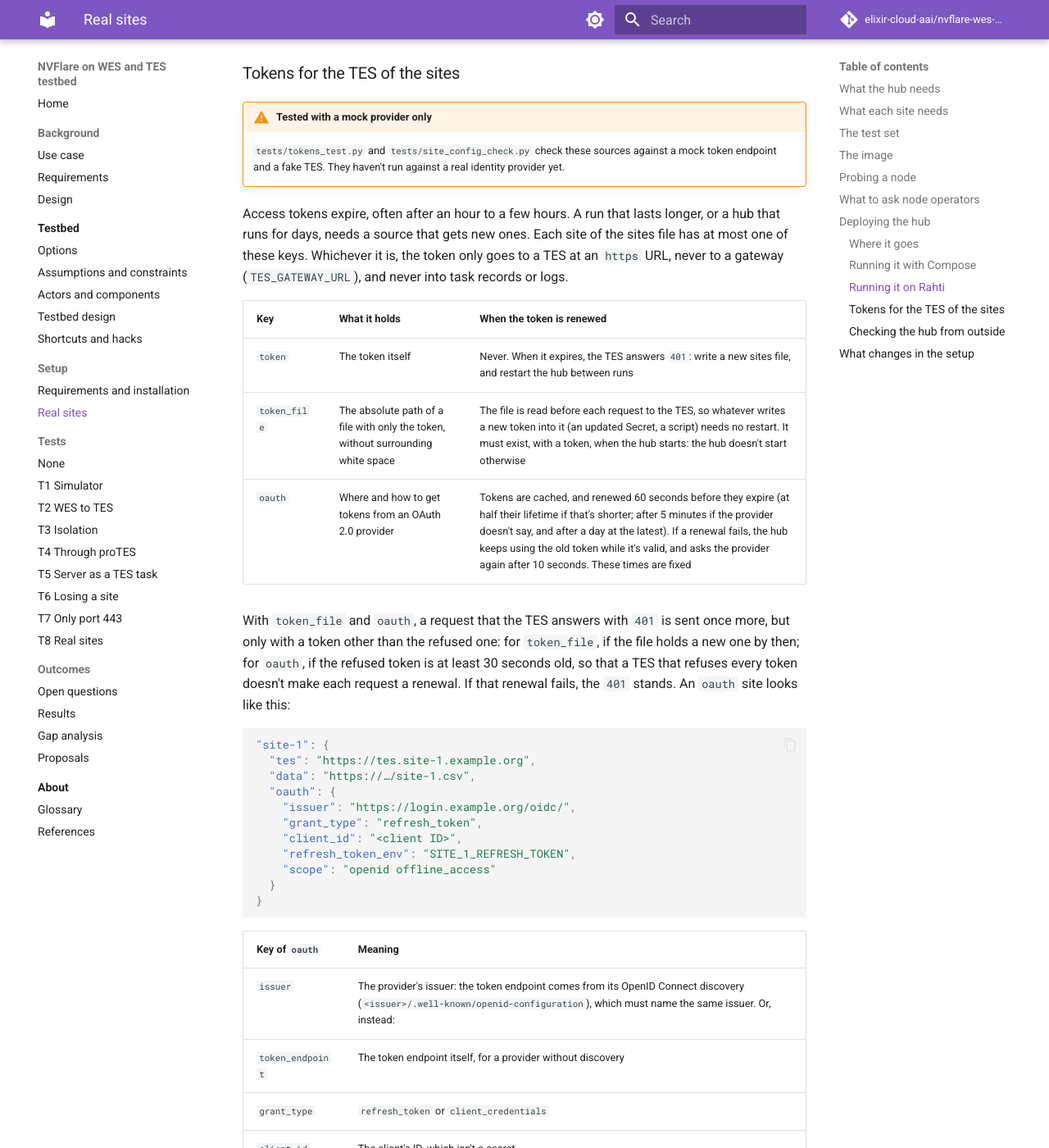
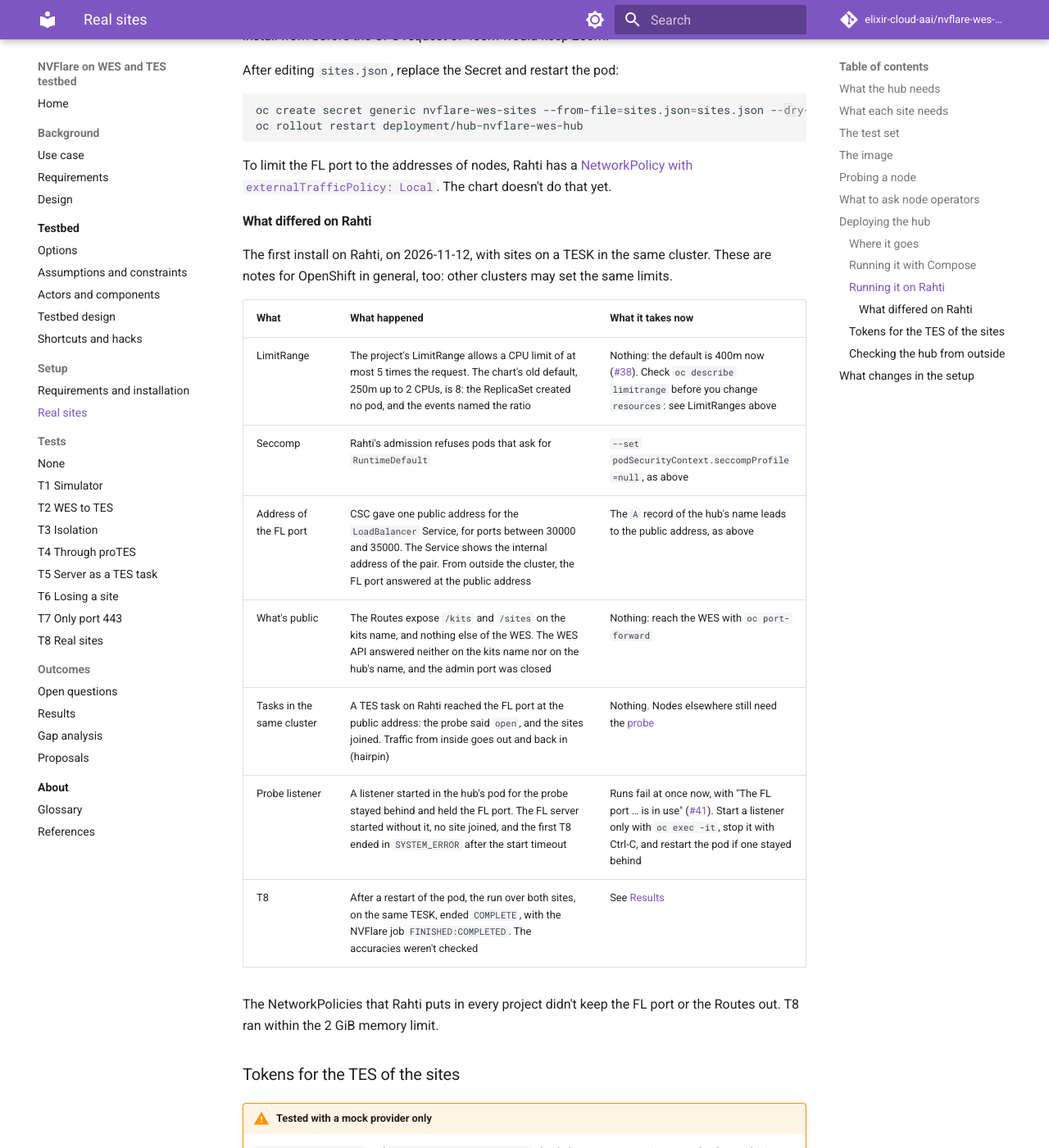
Before and after one commit to elixir-cloud-aai/nvflare-wes-testbed, an MkDocs documentation site: the page built from docs/setup/real-sites.md, in a window 1280 px wide and 1400 px high, scrolled down 10699 px. Shown: the whole window at 82% size. Built offline with MkDocs 1.6.1 and Material for MkDocs 9.7.7, drawn with Linux system fonts in a browser that asks for light colours; comment, search, counter and statistics services are not loaded; some of the changed text lies outside the part shown.

Commit message:
docs: record the first hub run on Rahti (#42)
* docs: record the first hub run on Rahti

The chart ran on Rahti on 2026-11-12 and T8 passed, with both sites
on one TESK in the hub's cluster. Replace the "untested" notes with
what differed (LimitRange ratio, seccomp, LoadBalancer address and
A record, what the Routes expose, hairpin from inside the cluster,
the probe listener that held the FL port), list the CSR Route in the
chart's objects, and record the probe and T8 in Results.

Closes #25

Co-Authored-By: Claude Opus 5.5 <noreply@anthropic.com>
Claude-Session: https://claude.ai/code/session_011FSoqMpmDCfbACLj3uy6xV

* docs: note the FL port answered from outside

Co-Authored-By: Claude Opus 5.5 <noreply@anthropic.com>
Claude-Session: https://claude.ai/code/session_011FSoqMpmDCfbACLj3uy6xV

* docs: qualify the T8 rehearsal and status notes

T8 ended COMPLETE, but its accuracies weren't checked: say so instead
of "passed". Update the status notices on Home and Testbed, which still
said nothing had run beyond a laptop, and note that the FL port also
answered from outside the cluster.

Co-Authored-By: Claude Opus 5.5 <noreply@anthropic.com>
Claude-Session: https://claude.ai/code/session_011FSoqMpmDCfbACLj3uy6xV

---------

Co-authored-by: Claude Opus 5.5 <noreply@anthropic.com>

````diff
--- a/docs/setup/real-sites.md
+++ b/docs/setup/real-sites.md
@@ -1,7 +1,7 @@
 # Real sites
 
-!!! warning "Untested"
-    None of this has run. It's what we expect it to take: see [T8](../tests/t8-real-sites.md) and the [issues](https://github.com/elixir-cloud-aai/nvflare-wes-testbed/issues).
+!!! warning "Tried once, without partner nodes"
+    The hub has run on Rahti, with the chart, and a [T8](../tests/t8-real-sites.md) run there ended `COMPLETE` on 2026-11-12 (accuracies not checked), with both sites on one TES in the same cluster as the hub: see [What differed on Rahti](#what-differed-on-rahti). No node outside that cluster has taken part yet, and the hub hasn't run with Compose on a VM. The rest is what we expect it to take: see the [issues](https://github.com/elixir-cloud-aai/nvflare-wes-testbed/issues).
 
 ## What the hub needs
 
@@ -69,7 +69,7 @@ docker run --rm -e TES_TOKEN elixircloud/nvflare-wes-testbed:dev \
 | `[FAIL]` | 1 | The node can't take part, as shown above that line |
 | `[inconclusive]` | 2 | This doesn't tell: the FL port was `refused`, the log isn't in the task's record (the TES needn't keep it, so ask the operator), the task ran elsewhere than asked for, or it was canceled or still hadn't ended by `--timeout` |
 
-The probe doesn't show that a node can fetch a startup kit from the hub, as its input comes from GitHub: a node with a strict allow-list may differ. That's what question 3 below is for. Record results per node in [Results](../outcomes/results.md), without hostnames. Only local runs against Funnel have been tried, directly and through proTES: see [Tests](../tests/index.md#local-runs).
+The probe doesn't show that a node can fetch a startup kit from the hub, as its input comes from GitHub: a node with a strict allow-list may differ. That's what question 3 below is for. Record results per node in [Results](../outcomes/results.md), without hostnames. Besides local runs against Funnel, directly and through proTES ([Tests](../tests/index.md#local-runs)), it has run against a TESK in the hub's own cluster on Rahti: see [What differed on Rahti](#what-differed-on-rahti).
 
 ## What to ask node operators
 
@@ -81,8 +81,8 @@ The probe doesn't show that a node can fetch a startup kit from the hub, as its
 
 ## Deploying the hub
 
-!!! warning "This hasn't run on a real machine"
-    `tests/hub.sh` runs `compose.hub.yaml` in CI, with local sites that dial the hub by its name, as an arbitrary non-root user, and it checks what the proxy lets through. `tests/chart.sh` checks the chart for Rahti without a cluster. Certificates from Let's Encrypt, a public port and anything on Rahti or Nebius are untested. What's below about Rahti and Nebius comes from their public docs, read on 2026-11-04. Running it on a machine is [#4](https://github.com/elixir-cloud-aai/nvflare-wes-testbed/issues/4).
+!!! warning "Run on Rahti only"
+    The chart has run on Rahti, on 2026-11-12, with a public address for the FL port, and a T8 run ended `COMPLETE`: see [What differed on Rahti](#what-differed-on-rahti). `tests/hub.sh` runs `compose.hub.yaml` in CI, with local sites that dial the hub by its name, as an arbitrary non-root user, and it checks what the proxy lets through; `tests/chart.sh` checks the chart without a cluster. Compose on a real machine, certificates from Let's Encrypt and anything on Nebius are untested: what's below about Nebius comes from its public docs, read on 2026-11-04.
 
 ### Where it goes
 
@@ -96,7 +96,7 @@ The plan is Rahti if it can expose the FL port, otherwise a VM with Nebius credi
 | `NodePort` | No | [NodePorts aren't enabled on Rahti](https://docs.csc.fi/cloud/rahti/configurations/loadbalancer-service/) |
 | Passthrough Route on 443, by SNI | Perhaps, untried | [Passthrough leaves TLS to the pod](https://docs.csc.fi/cloud/rahti/usage/networking/), and [Red Hat names it as the way to client certificates](https://docs.redhat.com/en/documentation/openshift_container_platform/4.22/html/ingress_and_load_balancing/routes). Rahti's docs only describe Routes for HTTP. See below |
 
-So on Rahti, `FL_PORT` is, for example, 30002, not 8002 or 443. **Whether tasks at a node may reach such a high port is the open question**, as sites more often allow 443: try it with the [probe](#probing-a-node), with `--fl-port 30002 --ports 8002,443`, and a listener on any machine with those ports open, before settling on Rahti.
+So on Rahti, `FL_PORT` is, for example, 30002, not 8002 or 443. **Whether tasks at a node may reach such a high port is the open question**, as sites more often allow 443. Tasks inside Rahti itself do, at the public address: see [What differed on Rahti](#what-differed-on-rahti). For other nodes, try it with the [probe](#probing-a-node), with `--fl-port 30002 --ports 8002,443`, and a listener on any machine with those ports open, before settling on Rahti.
 
 What else differs on Rahti:
 
@@ -146,8 +146,8 @@ Tokens in the sites file stay out of task records and logs, and the file stays o
 
 ### Running it on Rahti
 
-!!! warning "Nothing of this has been tried on Rahti"
-    The chart passes `helm lint`, OpenShift's schemas and the checks of `tests/chart.sh`, in CI, without a cluster. It hasn't been installed anywhere: there's no address to try it with yet. Record what differs in [#25](https://github.com/elixir-cloud-aai/nvflare-wes-testbed/issues/25), without hostnames.
+!!! note "Run on Rahti on 2026-11-12"
+    The chart ran there as described below, and a T8 run ended `COMPLETE`. CI checks it with `helm lint`, OpenShift's schemas and `tests/chart.sh`, without a cluster. What differed from what we expected is in [What differed on Rahti](#what-differed-on-rahti).
 
 The chart [`charts/nvflare-wes-hub`](https://github.com/elixir-cloud-aai/nvflare-wes-testbed/tree/dev/charts/nvflare-wes-hub) holds the hub alone: the thin WES with its FL server, no proxy, no TES. It's a chart rather than plain manifests with Kustomize, as names, port and address are set with `--set`, so nothing about a deployment goes into a file of the repository, and its schema refuses what can't work on Rahti. It makes:
 
@@ -157,6 +157,7 @@ The chart [`charts/nvflare-wes-hub`](https://github.com/elixir-cloud-aai/nvflare
 | `LoadBalancer` Service `…-fl` | The FL port only, with `allocateLoadBalancerNodePorts: false` |
 | `ClusterIP` Service `…-wes` | The WES, inside the cluster only |
 | Route `…-kits` | `https://<kits name>/kits`, edge TLS, and no other path |
+| Route `…-csr` | `https://<kits name>/sites`, where sites post the requests for their certificates, edge TLS |
 
 The sites file comes from a Secret that you create, which isn't part of the chart. The WES is not exposed at all: reach it with `oc port-forward`, which needs no address list (in place of `WES_ALLOWED_IPS` and [#5](https://github.com/elixir-cloud-aai/nvflare-wes-testbed/issues/5)). The FLARE admin port stays inside the pod. Other pods of the same Rahti project could still reach the WES and the admin port at the pod's address, so keep the hub in a project of its own.
 
@@ -254,6 +255,22 @@ oc rollout restart deployment/hub-nvflare-wes-hub
 ```
 
 To limit the FL port to the addresses of nodes, Rahti has a [NetworkPolicy with `externalTrafficPolicy: Local`](https://docs.csc.fi/cloud/rahti/configurations/loadbalancer-service/). The chart doesn't do that yet.
+
+#### What differed on Rahti
+
+The first install on Rahti, on 2026-11-12, with sites on a TESK in the same cluster. These are notes for OpenShift in general, too: other clusters may set the same limits.
+
+| What | What happened | What it takes now |
+|---|---|---|
+| LimitRange | The project's LimitRange allows a CPU limit of at most 5 times the request. The chart's old default, 250m up to 2 CPUs, is 8: the ReplicaSet created no pod, and the events named the ratio | Nothing: the default is 400m now ([#38](https://github.com/elixir-cloud-aai/nvflare-wes-testbed/pull/38)). Check `oc describe limitrange` before you change `resources`: see LimitRanges above |
+| Seccomp | Rahti's admission refuses pods that ask for `RuntimeDefault` | `--set podSecurityContext.seccompProfile=null`, as above |
+| Address of the FL port | CSC gave one public address for the `LoadBalancer` Service, for ports between 30000 and 35000. The Service shows the internal address of the pair. From outside the cluster, the FL port answered at the public address | The `A` record of the hub's name leads to the public address, as above |
+| What's public | The Routes expose `/kits` and `/sites` on the kits name, and nothing else of the WES. The WES API answered neither on the kits name nor on the hub's name, and the admin port was closed | Nothing: reach the WES with `oc port-forward` |
+| Tasks in the same cluster | A TES task on Rahti reached the FL port at the public address: the probe said `open`, and the sites joined. Traffic from inside goes out and back in (hairpin) | Nothing. Nodes elsewhere still need the [probe](#probing-a-node) |
+| Probe listener | A listener started in the hub's pod for the probe stayed behind and held the FL port. The FL server started without it, no site joined, and the first T8 ended in `SYSTEM_ERROR` after the start timeout | Runs fail at once now, with "The FL port … is in use" ([#41](https://github.com/elixir-cloud-aai/nvflare-wes-testbed/pull/41)). Start a listener only with `oc exec -it`, stop it with Ctrl-C, and restart the pod if one stayed behind |
+| T8 | After a restart of the pod, the run over both sites, on the same TESK, ended `COMPLETE`, with the NVFlare job `FINISHED:COMPLETED`. The accuracies weren't checked | See [Results](../outcomes/results.md) |
+
+The NetworkPolicies that Rahti puts in every project didn't keep the FL port or the Routes out. T8 ran within the 2 GiB memory limit.
 
 ### Tokens for the TES of the sites
 
````
Also changed, not shown: docs/index.md (+3 -3 lines), docs/outcomes/results.md (+4 -3 lines), docs/testbed/index.md (+3 -3 lines), 2 other files.
